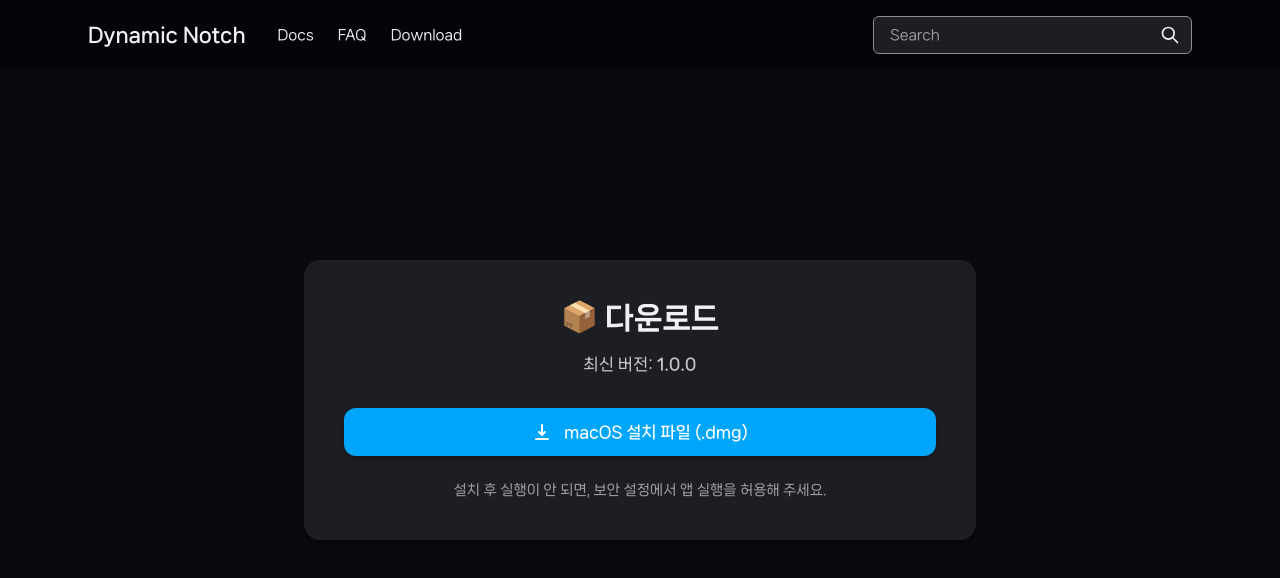
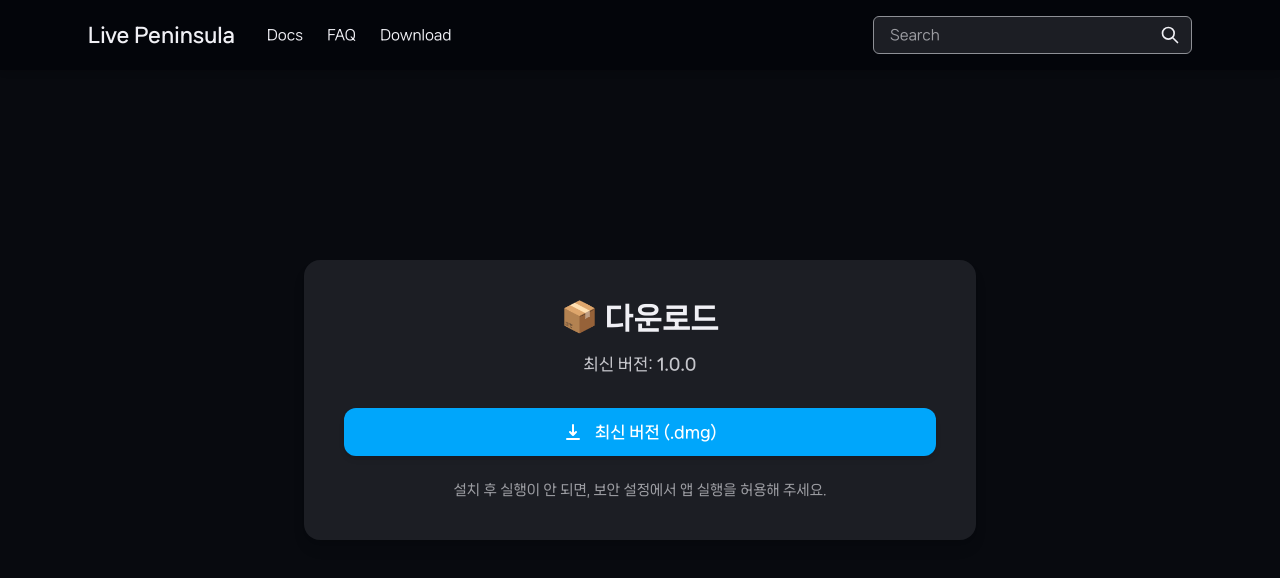
Before and after one commit to SnP-Potato/live-peninsula-web, a Next.js app: page /download in a window 1280 px wide. Shown: the top 578 px of the page. Built offline with nearby package versions, Linux system fonts and the light colour scheme.

Commit message:
Design: Update CSS styles and layout structure

```diff
--- a/src/app/document/page.tsx
+++ b/src/app/document/page.tsx
@@ -1,6 +1,6 @@
 export default function DocumentPage() {
   return (
-    <main className="min-h-screen bg-primary text-textlight">
+    <main className="min-h-screen pt-16 bg-primary text-textlight">
       <section className="max-w-5xl mx-auto px-6 py-12 text-justify">
         <h1 className="text-3xl font-bold mb-6">앱 사용 가이드</h1>
 
--- a/src/app/download/page.tsx
+++ b/src/app/download/page.tsx
@@ -1,4 +1,5 @@
 import { HiDownload } from "react-icons/hi";
+
 
 export default function DownloadPage() {
   return (
@@ -12,12 +13,12 @@ export default function DownloadPage() {
         <ul className="space-y-4">
           <li>
             <a
-              href="/downloads/my-app-setup-v1.0.0.dmg"
+              href="/downloads/live-peninsula-beta.dmg"
               download
               className="flex items-center justify-center gap-3 px-6 py-3 bg-accent text-white rounded-xl hover:bg-secondary-alt transition font-medium shadow-md"
             >
               <HiDownload className="w-5 h-5" />
-              macOS 설치 파일 (.dmg)
+              최신 버전 (.dmg)
             </a>
           </li>
         </ul>
--- a/src/app/faq/page.tsx
+++ b/src/app/faq/page.tsx
@@ -31,8 +31,8 @@ export default function FAQPage() {
   };
 
   return (
-    <main className="min-h-screen bg-primary text-textlight px-6 py-16">
-      <div className="max-w-6xl mx-auto flex flex-col md:flex-row gap-12">
+    <main className="min-h-screen pt-16 bg-primary text-textlight px-6 py-16">
+      <div className="max-w-6xl mt-16 mx-auto flex flex-col md:flex-row gap-12">
         {/* 왼쪽: 큰 타이틀 */}
         <div className="md:w-1/3 flex items-start justify-center md:justify-start">
           <h1 className="text-5xl md:text-6xl font-extrabold tracking-tight">
--- a/src/app/layout.tsx
+++ b/src/app/layout.tsx
@@ -2,7 +2,8 @@ import type { Metadata } from 'next';
 import '../styles/globals.css';
 import '../styles/fonts.css';
 import Font from 'next/font/local'
-import Header from '../components/header';
+import Header from '../components/navbar';
+import Navbar from '../components/navbar';
 
 const NanumSquareNeo = Font({
   src: "../../public/fonts/NanumSquareNeo-Variable.woff2",
@@ -11,8 +12,8 @@ const NanumSquareNeo = Font({
 });
 
 export const metadata: Metadata = {
-  title: 'DNotch',
-  description: '다이나믹 노치 - Dynamic Notch',
+  title: 'Live Peninsula',
+  description: 'Usable Notch',
 };
 
 export default function RootLayout({
@@ -21,7 +22,7 @@ export default function RootLayout({
   return (
     <html>
       <body className={`antialiased ${NanumSquareNeo.variable}`}>
-        <Header />
+        <Navbar />
         <main>{children}</main>
       </body>
     </html>
--- a/src/app/page.tsx
+++ b/src/app/page.tsx
@@ -6,13 +6,13 @@ export default function Home() {
     <main className="min-h-screen text-textlight bg-primary">
       <section className="w-full h-lvh flex flex-col items-center justify-center bg-primary text-textlight px-6 text-center">
         <h1 className="text-4xl sm:text-5xl font-bold mb-4">
-          Dynamic Notch 앱을 소개합니다
+          Live Peninsula 앱을 소개합니다
         </h1>
         <p className="text-lg sm:text-xl max-w-2xl mb-2">
           호연이 형이 이렇게 만들라고 했어요
         </p>
         <p className="text-lg sm:text-xl max-w-2xl">
-          Dynamic Notch는 저희가 하는 졸업 프로젝트로,
+          Live Peninsula는 저희가 하는 졸업 프로젝트로,
           <br />
           실패하면 졸업을 못해서 ㅈ되요
         </p>
--- a/src/components/header.tsx
+++ b/src/components/navbar.tsx
@@ -5,7 +5,7 @@ import { useRouter } from 'next/navigation';
 import Link from 'next/link';
 import { HiOutlineSearch } from 'react-icons/hi';
 
-export default function Header() {
+export default function Navbar() {
   const [isVisible, setIsVisible] = useState(true);
   const [query, setQuery] = useState('');
   const router = useRouter();
@@ -48,7 +48,7 @@ export default function Header() {
         {/* 왼쪽: 로고 + 내비게이션 */}
         <div className="flex items-center gap-8">
           <Link href="/" className="text-xl font-semibold">
-            Dynamic Notch
+            Live Peninsula
           </Link>
           <div className="flex gap-6 text-sm">
             <Link href="/document" className="hover:text-accent transition">
```
Also changed, not shown: 1 other file (tests, documents, lock files or other folders).
